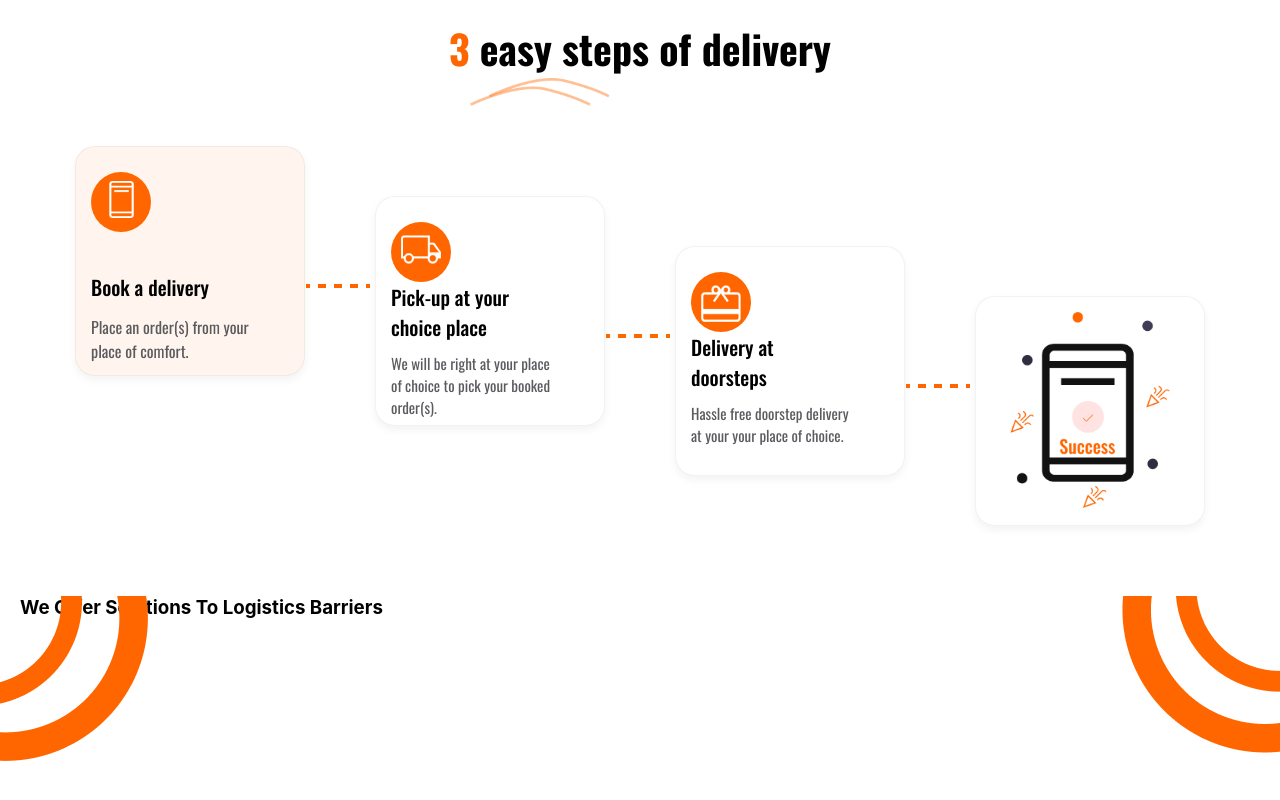
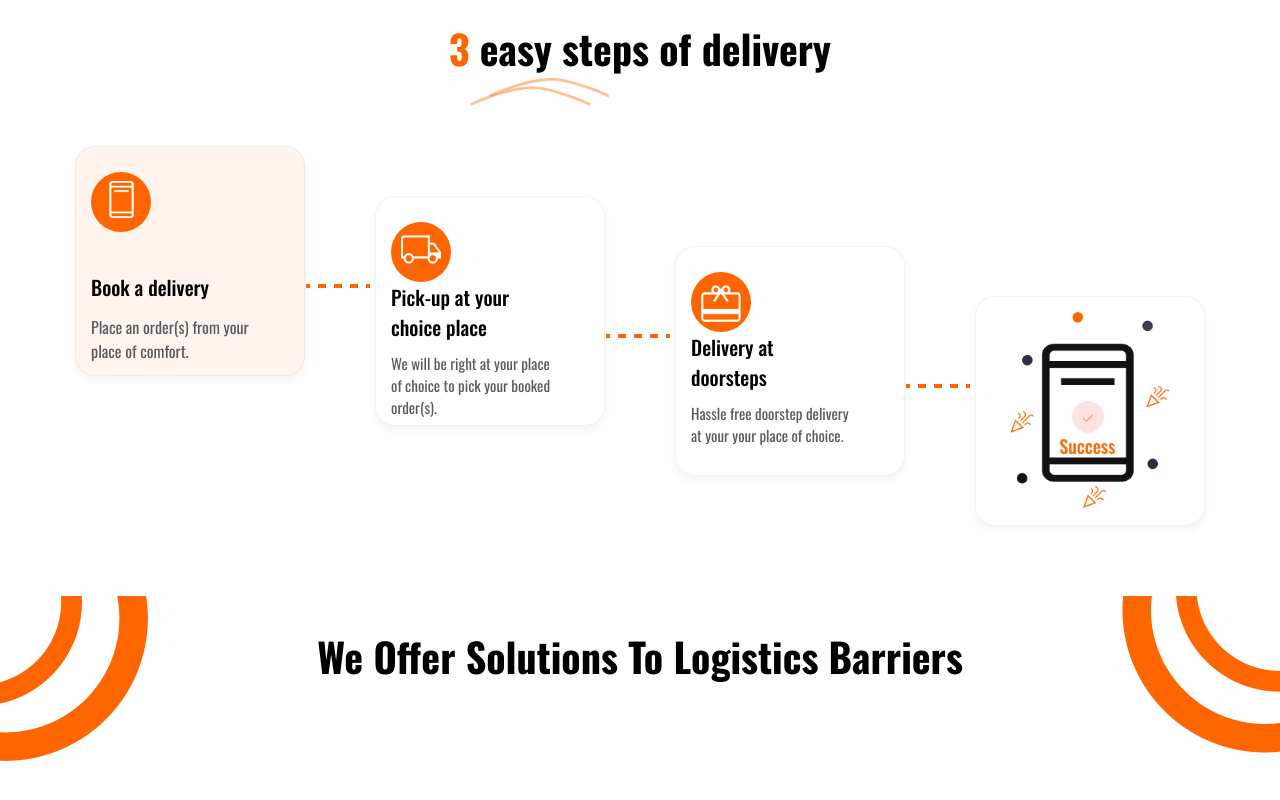
Before and after one commit to Pickbox-Project/Pickbox-frontend, a React (Create React App) app: page / in a window 1280 px wide. Shown: the part 712-1512 px from the top of the page. Built offline with nearby package versions, Linux system fonts and the light colour scheme.

Commit message:
Added the two vectors for the Solution component

```diff
--- a/src/Components/Solution/Solution.css
+++ b/src/Components/Solution/Solution.css
@@ -11,3 +11,11 @@
     right: 0;
     position: absolute;
 }
+
+.solution-text {
+    text-align: center;
+    font-family: "Oswald", sans-serif;
+    font-size: 40px;
+    font-weight: 700;
+    margin-top: 30px;
+}
```
